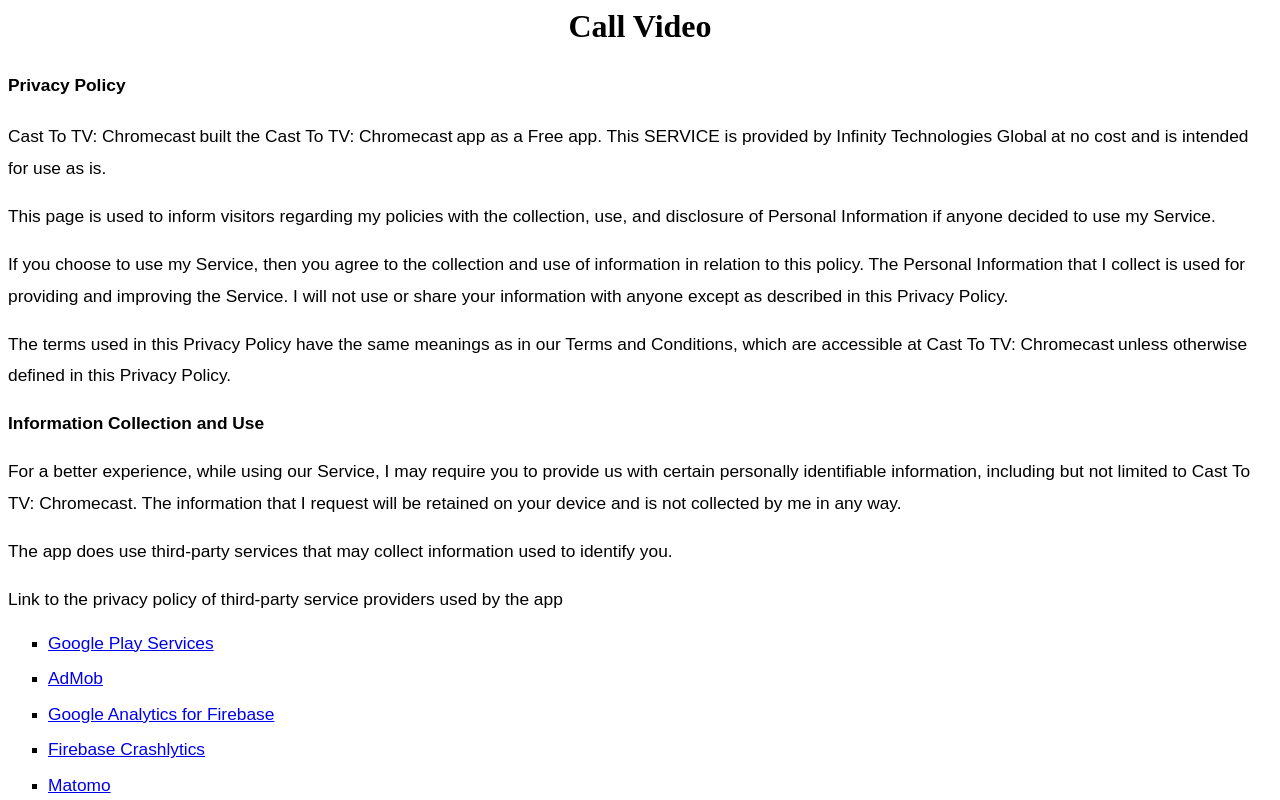
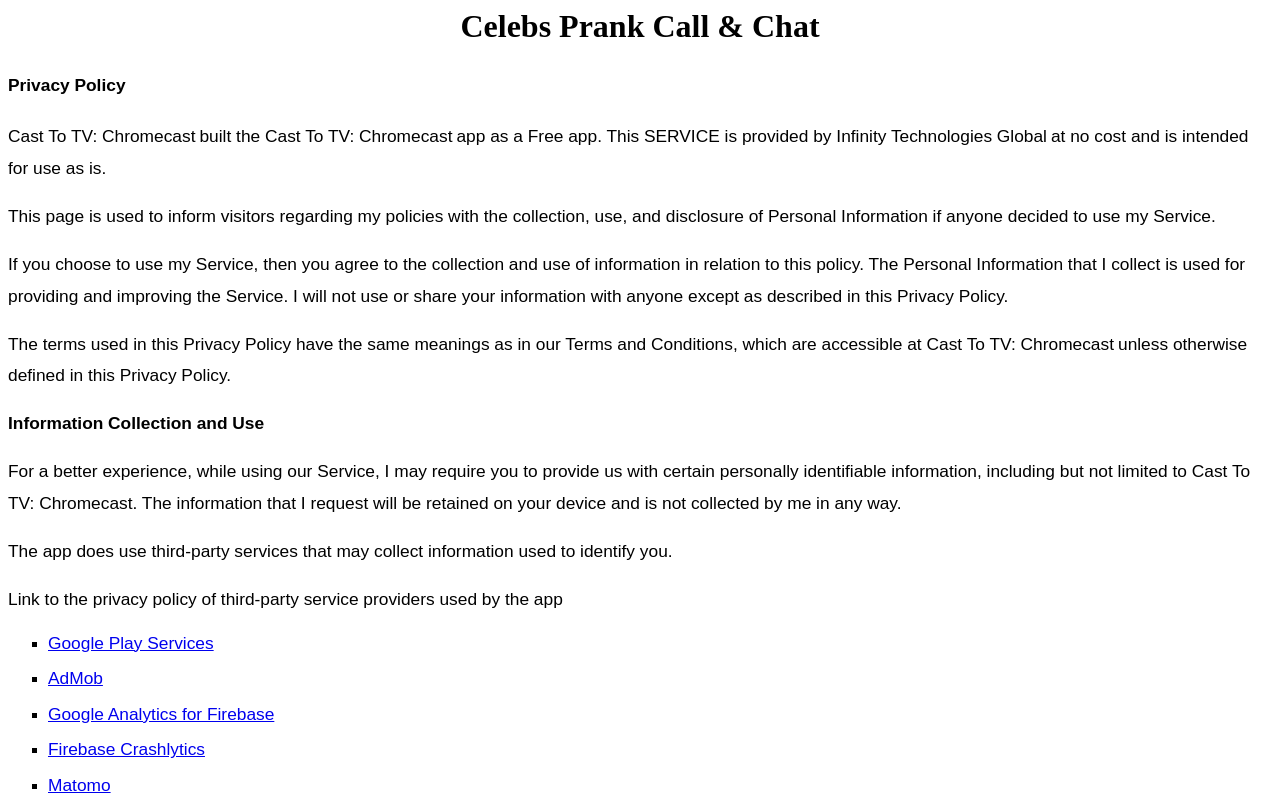
Before and after one commit to dtdat3101/callvideogame.github.io, a plain HTML site: page policy.html in a window 1280 px wide. Shown: the top 800 px of the page. Drawn offline with Linux system fonts and the light colour scheme.

Commit message:
Update policy.html

```diff
--- a/policy.html
+++ b/policy.html
@@ -20,7 +20,7 @@
 	<meta name="" content="https://sites.google.com/view/itg-casttotv">
 </head>
 <body lang="en-US" dir="ltr">
-<div id="h.INITIAL_GRID.ddijulrjsuva" dir="ltr"><h1 align="center">Call Video</h1>
+<div id="h.INITIAL_GRID.ddijulrjsuva" dir="ltr"><h1 align="center">Celebs Prank Call & Chat</h1>
 </div>
 <div id="h.213f3aef4415fa1_0" dir="ltr"><p align="left" style="margin-bottom: 0in; border: none; padding: 0in; font-variant: normal; font-style: normal; line-height: 240%; background: transparent; text-decoration: none">
 	<font color="#000000"><font face="Arial"><font size="3" style="font-size: 13pt"><b><span style="background: transparent">Privacy
```
